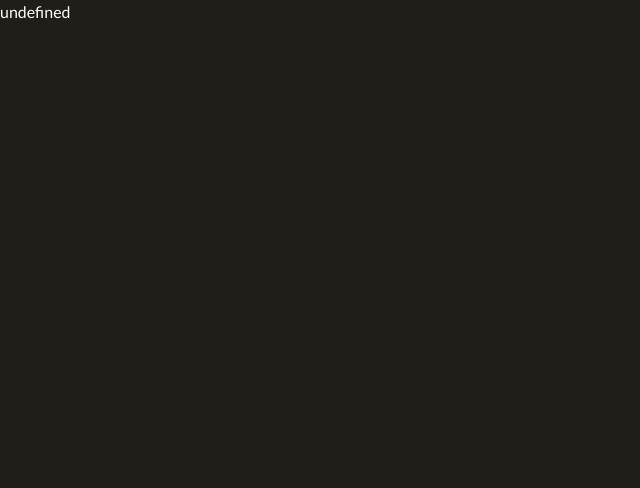
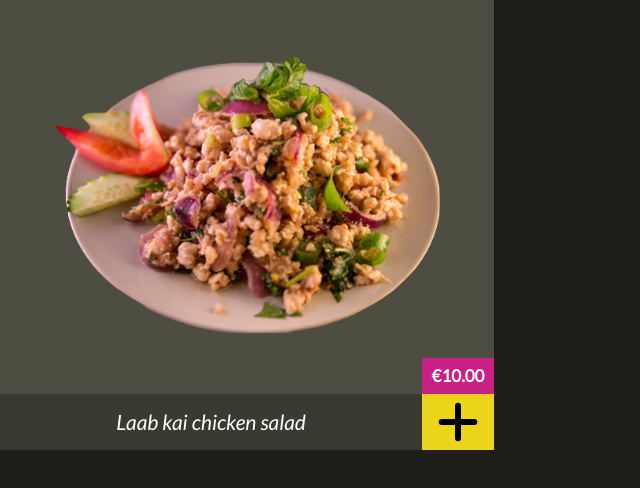
Before and after one commit to js-tasks-ru/jsbasic-20220124_vita1980, a website: page 6-module/2-task/index.html in a window 1280 px wide. Shown: the whole page, without its empty margins (0-640 px from the left). Drawn offline with Linux system fonts and the light colour scheme.

Commit message:
Раздел 7. Задача 2. Карточка товара

```diff
--- a/6-module/2-task/index.js
+++ b/6-module/2-task/index.js
@@ -1,4 +1,48 @@
+import createElement from '../../assets/lib/create-element.js';
 export default class ProductCard {
+  #elem;
+  product;
   constructor(product) {
+    this.product = product;
+    this.#elem = this.makeDOM(product);
+  }
+
+  get elem() {
+    return this.#elem;
+  }
+
+  makeHTML(product) {
+    let str = `
+    <div class="card">
+    <div class="card__top">
+        <img src="/assets/images/products/`
+      + product.image + `" class="card__image" alt="` + `/assets/images/products/` + product.image + `">
+        <span class="card__price">€`+ product.price.toFixed(2) +
+      `</span>
+    </div>
+    <div class="card__body">
+      <div class="card__title">`+ product.name +
+      `</div>
+        <button type="button" class="card__button">
+          <img src="/assets/images/icons/plus-icon.svg" alt="icon">
+        </button>
+      </div>
+  </div>`;
+    return str;
+  }
+
+  makeDOM(product) {
+    let dom = createElement(this.makeHTML(product));
+    let but = dom.querySelector(".card__button");
+    but.addEventListener('click', () => this.makeEvent());
+    return dom;
+  }
+
+  makeEvent() {
+    let event = new CustomEvent("product-add", {
+      detail: this.product.id,
+      bubbles: true,
+    });
+    this.#elem.dispatchEvent(event);
   }
 }
```
Also changed, not shown: 6-module/2-task/index.html (+2 -0 lines).
